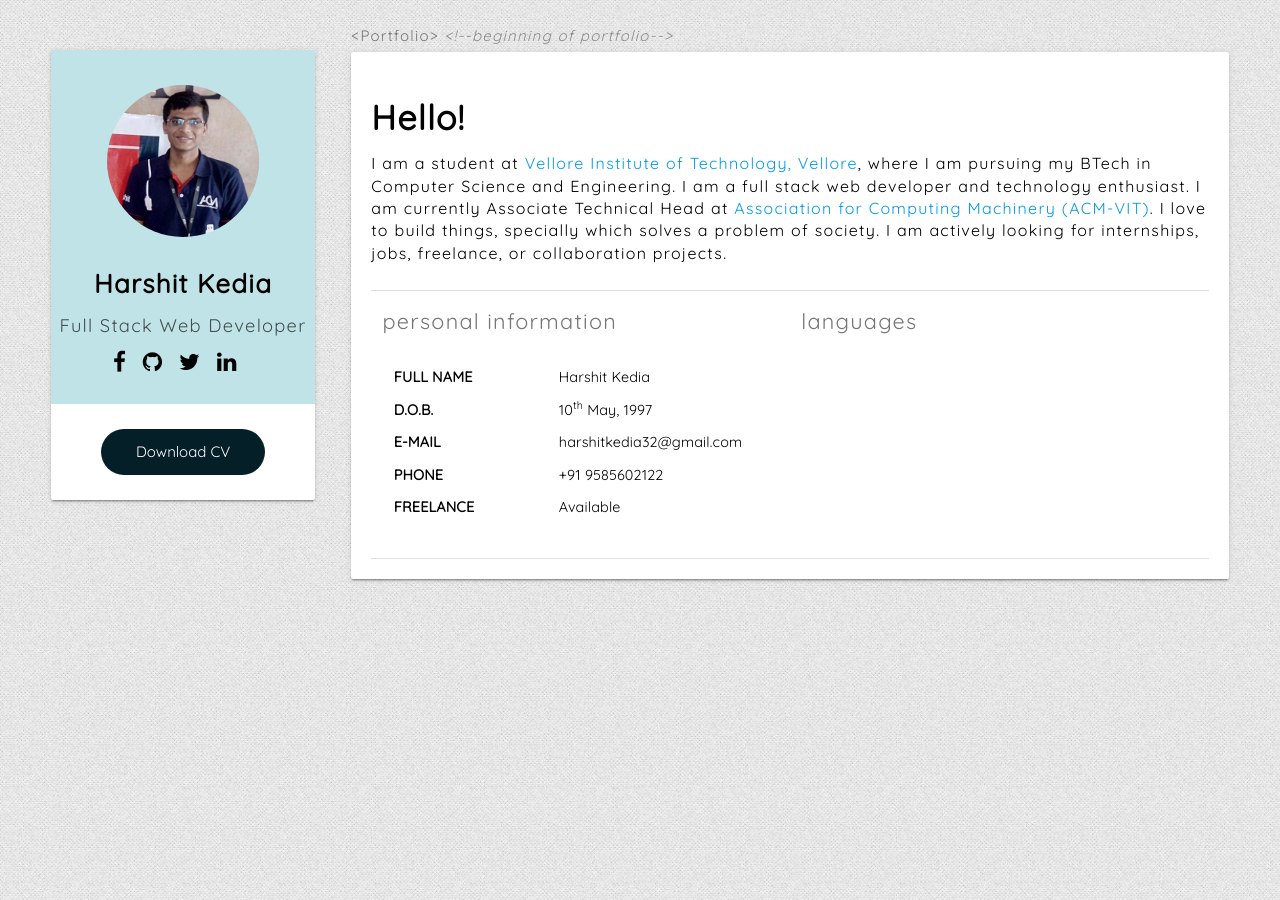
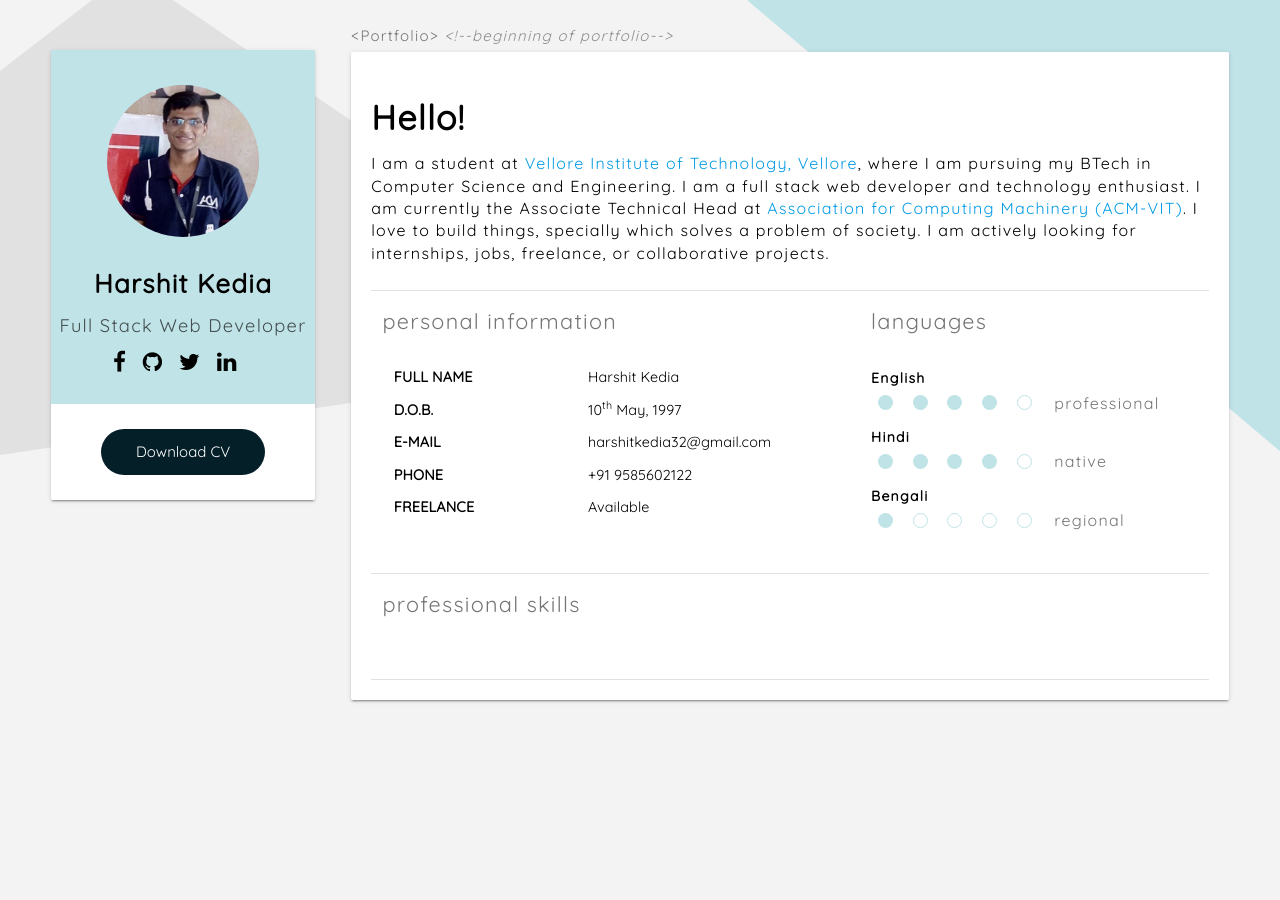
Before and after one commit to hkedia321/hkedia321.github.io, a Jekyll site: the page built from index.html, in a window 1280 px wide. Built offline with Jekyll 4.4.1, drawn with Linux system fonts in a browser that asks for light colours.

Commit message:
languages added

```diff
--- /dev/null
+++ b/_data/languages.yml
@@ -0,0 +1,9 @@
+- name: English
+  rating: 4
+  comment: professional
+- name: Hindi
+  rating: 4
+  comment: native
+- name: Bengali
+  rating: 1
+  comment: regional
--- a/_includes/head.html
+++ b/_includes/head.html
@@ -11,7 +11,7 @@
 <meta name="revisit-after" content="1 days"/>
 <meta name="rating" content="General">
 <meta name="expires" content="Never">
-
+<link rel="shortcut icon" href="/assets/images/h.jpg">
 <meta name="author" content="Harshit Kedia">
 <!--SEO Data-->
 
--- a/assets/css/common.scss
+++ b/assets/css/common.scss
@@ -6,6 +6,7 @@ $github: #bd2c00;
 $twitter:#0084b4;
 $linkedin:#0077b5;
 $quora:#a82400;
+$light-blue:#c0e3e7;
 *{
   word-break: break-word;
 }
@@ -14,6 +15,9 @@ $quora:#a82400;
 }
 .bold{
   font-weight: 700;
+}
+.vertical-align{
+  vertical-align: middle;
 }
 .light-text{
  color: #757575;
@@ -25,8 +29,9 @@ $quora:#a82400;
 }
 body{
   font-family: 'Quicksand',sans-serif;
-  background-image: url('/assets/images/bg1.jpg');
+  // background-image: url('/assets/images/bg1.jpg');
   background-repeat: repeat;
+  background-color: #f3f3f3;
   color: $main-color;
   font-size: 16px;
   letter-spacing: .08em;
@@ -44,7 +49,7 @@ body{
   margin-top: 30px;
   .profile-upper-div{
     padding: 25px 5px;
-    background-color: #c0e3e7;
+    background-color: $light-blue;
   }
   .profile-pic{
     width:60%;
@@ -113,12 +118,56 @@ cursor: pointer;
   .personal-details-row{
     margin-bottom: 10px;
   }
+  .language-name{
+    @extend .bold;
+    font-size: 14px;
+  }
+  .circle-filled{
+    width:15px;
+    height: 15px;
+    background-color: $light-blue;
+    display: inline-block;
+    margin:5px 7px;
+    border-radius: 50%;
+    vertical-align:middle;
+  }
+  .circle-hollow{
+    width:15px;
+    border-radius: 50%;
+    height: 15px;
+    vertical-align:middle;
+    background-color: #fff;
+    border: 1px solid $light-blue;
+    box-sizing: border-box;
+    display: inline-block;
+    margin:5px 7px;
+  }
+  .language-comment{
+    margin-left: 10px;
+  }
 }
 .table-cell{
   letter-spacing: .01em;
   font-size: .9em;
 }
-
+#crt-bg-shape-2 polygon {
+    fill: $light-blue;
+}
+#crt-bg-shape-1 polygon {
+    fill: #e1e1e1;
+}
+#crt-bg-shape-2 {
+    top: -100px;
+    right: -100px;
+}
+#crt-bg-shape-1, #crt-bg-shape-2 {
+    top: 0;
+    position: fixed;
+    z-index: -1;
+}
+#crt-bg-shape-1 {
+    left: 0;
+}
 
 
 @media (max-width:800px) and (min-width:600px){
@@ -126,3 +175,11 @@ cursor: pointer;
     padding:5px 20px;
   }
 }
+@media (max-width:769px){
+  .main-container{
+    padding:20px 0px;
+  }
+  .profile-card{
+    width:100%;
+  }
+}
--- a/index.html
+++ b/index.html
@@ -6,10 +7,9 @@ personal_details:
 - PHONE : +91 9585602122
 - FREELANCE: Available
 
-language_details:
-- English :
-layout: home
 ---
+<svg id="crt-bg-shape-1" class="hidden-sm hidden-xs" height="519" width="758"> <polygon class="pol" points="0,455,693,352,173,0,92,0,0,71"></polygon> </svg>
+<svg id="crt-bg-shape-2" class="hidden-sm hidden-xs" height="536" width="633"> <polygon points="0,0,633,0,633,536"></polygon> </svg>
 <div class="main-container">
   <div class="container-fluid">
     <div class="row">
@@ -60,13 +60,13 @@ layout: home
             <p>
               I am a student at <a href="https://vit.ac.in" target="_blank">Vellore Institute of Technology, Vellore</a>, where I am pursuing my BTech in Computer Science and Engineering.
               I am a full stack web developer and technology enthusiast.
-              I am currently Associate Technical Head at <a href="http://acmvit.in" target="_blank">Association for Computing Machinery (ACM-VIT)</a>.
-              I love to build things, specially which solves a problem of society. I am actively looking for internships, jobs, freelance, or collaboration projects.
+              I am currently the Associate Technical Head at <a href="http://acmvit.in" target="_blank">Association for Computing Machinery (ACM-VIT)</a>.
+              I love to build things, specially which solves a problem of society. I am actively looking for internships, jobs, freelance, or collaborative projects.
             </p>
           </section>
           <section class="bottom-border">
             <div class="row">
-              <div class="col s12 m6">
+              <div class="col s12 m7">
                 <h6 class="light-text small-heading">personal information</h6>
                 {% for personal_detail in page.personal_details %}
                 {% for row in personal_detail %}
@@ -81,15 +81,29 @@ layout: home
                 {% endfor %}
                 {% endfor %}
               </div>
-              <div class="col s12 m6">
+              <div class="col s12 m5">
                 <h6 class="light-text small-heading">languages</h6>
-                {% for language_detail in page.language_details %}
-                {% for row in language_detail %}
+                {% for language in site.data.languages %}
                 <div class="row personal-details-row">
-
+                  <span class="language-name">{{language.name}}</span>
+                  <div class="circles-div">
+                    {% for circle in (1..language.rating) %}
+                    <span class="circle-filled"></span>
+                      {% endfor %}
+                      {% for circle in (language.rating..4) %}
+                      <span class="circle-hollow"></span>
+                        {% endfor %}
+                        <span class="language-comment light-text vertical-align">{{language.comment}}</span>
+                  </div>
                 </div>
                 {% endfor %}
-                {% endfor %}
+              </div>
+            </div>
+          </section>
+          <section class="bottom-border">
+            <div class="row">
+              <div class="col s12 m6">
+                <h6 class="light-text small-heading">professional skills</h6>
               </div>
             </div>
           </section>
```
Also changed, not shown: other parts of index.html (+1 -0 lines), _data/skills.yml (added, +12 -0 lines), assets/images/h.jpg (added), 1 other file.
